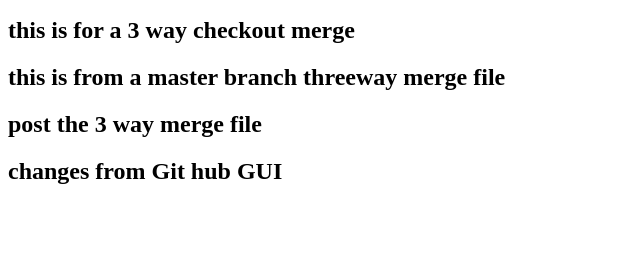
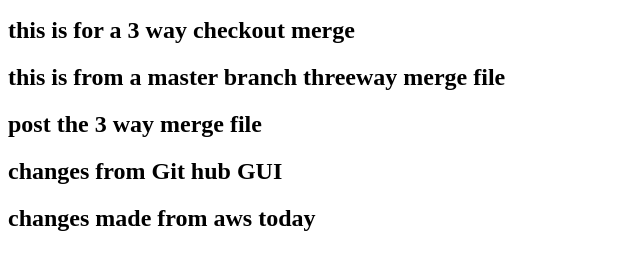
Before and after one commit to akaash45/myDevOps, a plain HTML site: page index.html in a window 1280 px wide. Shown: the part 96-366 px from the top of the page, without its empty margins (0-640 px from the left). Drawn offline with Linux system fonts and the light colour scheme.

Commit message:
new change to index file

```diff
--- a/index.html
+++ b/index.html
@@ -4,3 +4,4 @@
 <h2> this is from a master branch threeway merge file </h2>
 <h2> post the 3 way merge file </h2>
 <h2> changes from Git hub GUI</h2>
+<h2> changes made from aws today</h2>
```
